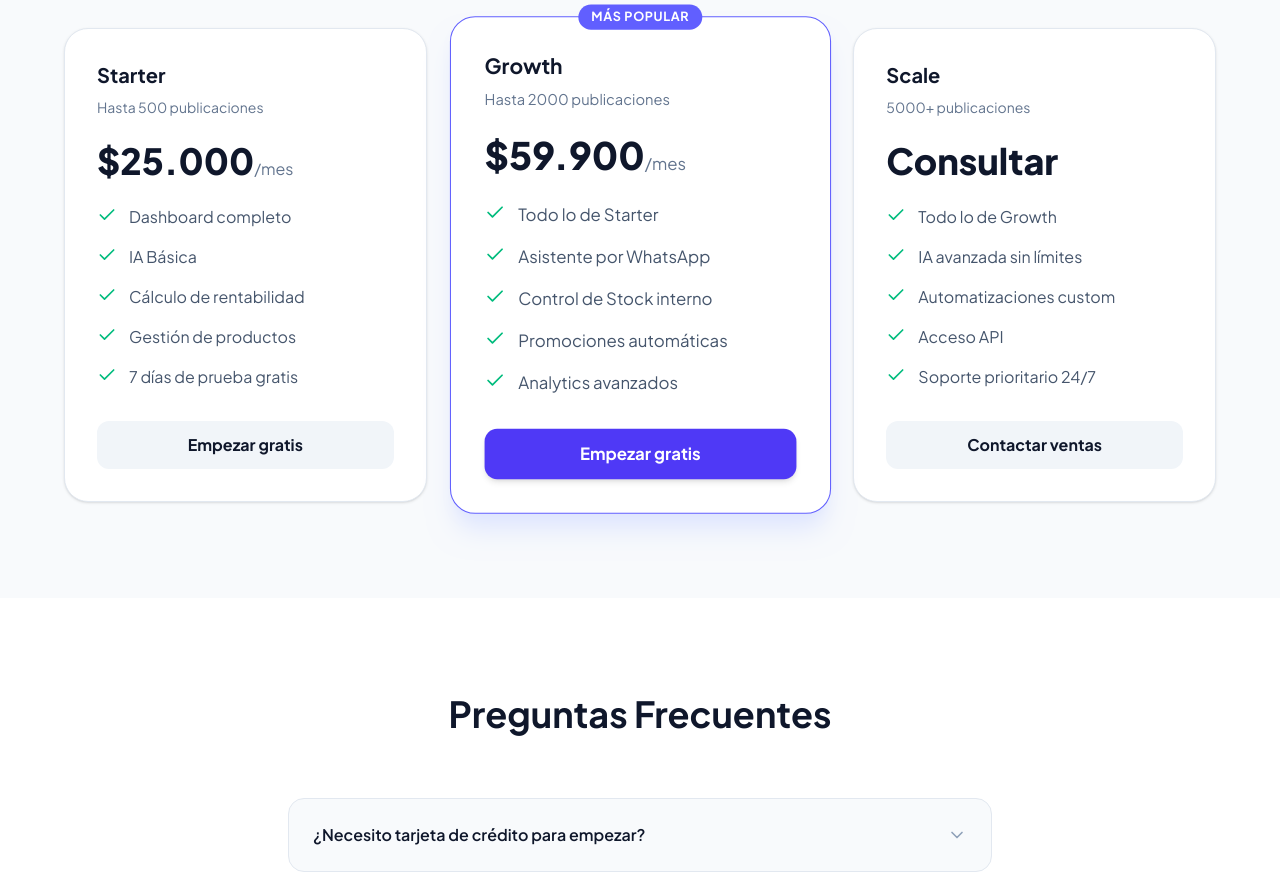
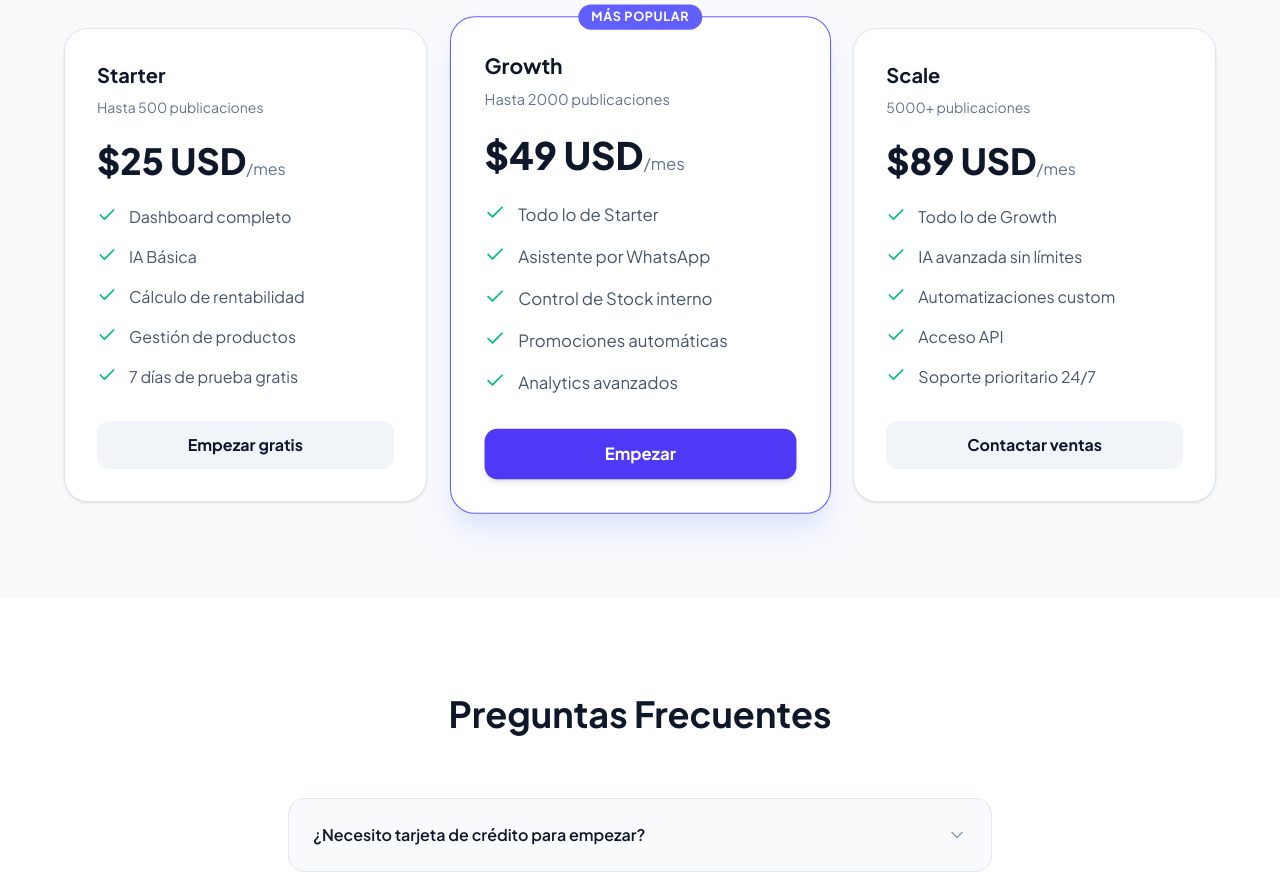
Before and after one commit to yoelzoff-glitch/Stockly, a Next.js app: page / in a window 1280 px wide. Shown: the part 5660-6547 px from the top of the page. Built offline with nearby package versions, Linux system fonts and the light colour scheme.

Commit message:
fix: update prices to USD globally

```diff
--- a/src/app/dashboard/billing/page.tsx
+++ b/src/app/dashboard/billing/page.tsx
@@ -116,7 +116,7 @@ export default function BillingPage() {
           <CardHeader>
             <CardTitle>Starter</CardTitle>
             <CardDescription>Para pequeños vendedores.</CardDescription>
-            <div className="mt-4 text-3xl font-bold">$25.000 <span className="text-sm font-normal text-muted-foreground">ARS/mes</span></div>
+            <div className="mt-4 text-3xl font-bold">$25 <span className="text-sm font-normal text-muted-foreground">USD/mes</span></div>
           </CardHeader>
           <CardContent className="space-y-2 text-sm">
             <div className="flex items-center space-x-2"><Check className="h-4 w-4" /> <span>7 días de prueba gratis</span></div>
@@ -136,7 +136,7 @@ export default function BillingPage() {
           <CardHeader>
             <CardTitle>Pro</CardTitle>
             <CardDescription>Para tiendas en crecimiento.</CardDescription>
-            <div className="mt-4 text-3xl font-bold">$49.000 <span className="text-sm font-normal text-muted-foreground">ARS/mes</span></div>
+            <div className="mt-4 text-3xl font-bold">$49 <span className="text-sm font-normal text-muted-foreground">USD/mes</span></div>
           </CardHeader>
           <CardContent className="space-y-2 text-sm">
             <div className="flex items-center space-x-2"><Check className="h-4 w-4" /> <span>5.000 consultas IA/mes</span></div>
@@ -161,7 +161,7 @@ export default function BillingPage() {
           <CardHeader>
             <CardTitle>Ultra</CardTitle>
             <CardDescription>Para negocios a gran escala.</CardDescription>
-            <div className="mt-4 text-3xl font-bold">$89.000 <span className="text-sm font-normal text-muted-foreground">ARS/mes</span></div>
+            <div className="mt-4 text-3xl font-bold">$89 <span className="text-sm font-normal text-muted-foreground">USD/mes</span></div>
           </CardHeader>
           <CardContent className="space-y-2 text-sm">
             <div className="flex items-center space-x-2"><Check className="h-4 w-4" /> <span>Consultas IA Ilimitadas</span></div>
--- a/src/components/landing/Pricing.tsx
+++ b/src/components/landing/Pricing.tsx
@@ -9,7 +9,7 @@ const plans = [
   {
     name: "Starter",
     limit: "Hasta 500 publicaciones",
-    price: "$25.000",
+    price: "$25 USD",
     features: [
       "Dashboard completo",
       "IA Básica",
@@ -23,7 +23,7 @@ const plans = [
   {
     name: "Growth",
     limit: "Hasta 2000 publicaciones",
-    price: "$59.900",
+    price: "$49 USD",
     features: [
       "Todo lo de Starter",
       "Asistente por WhatsApp",
@@ -31,13 +31,13 @@ const plans = [
       "Promociones automáticas",
       "Analytics avanzados"
     ],
-    buttonText: "Empezar gratis",
+    buttonText: "Empezar",
     popular: true
   },
   {
     name: "Scale",
     limit: "5000+ publicaciones",
-    price: "Consultar",
+    price: "$89 USD",
     features: [
       "Todo lo de Growth",
       "IA avanzada sin límites",
```
